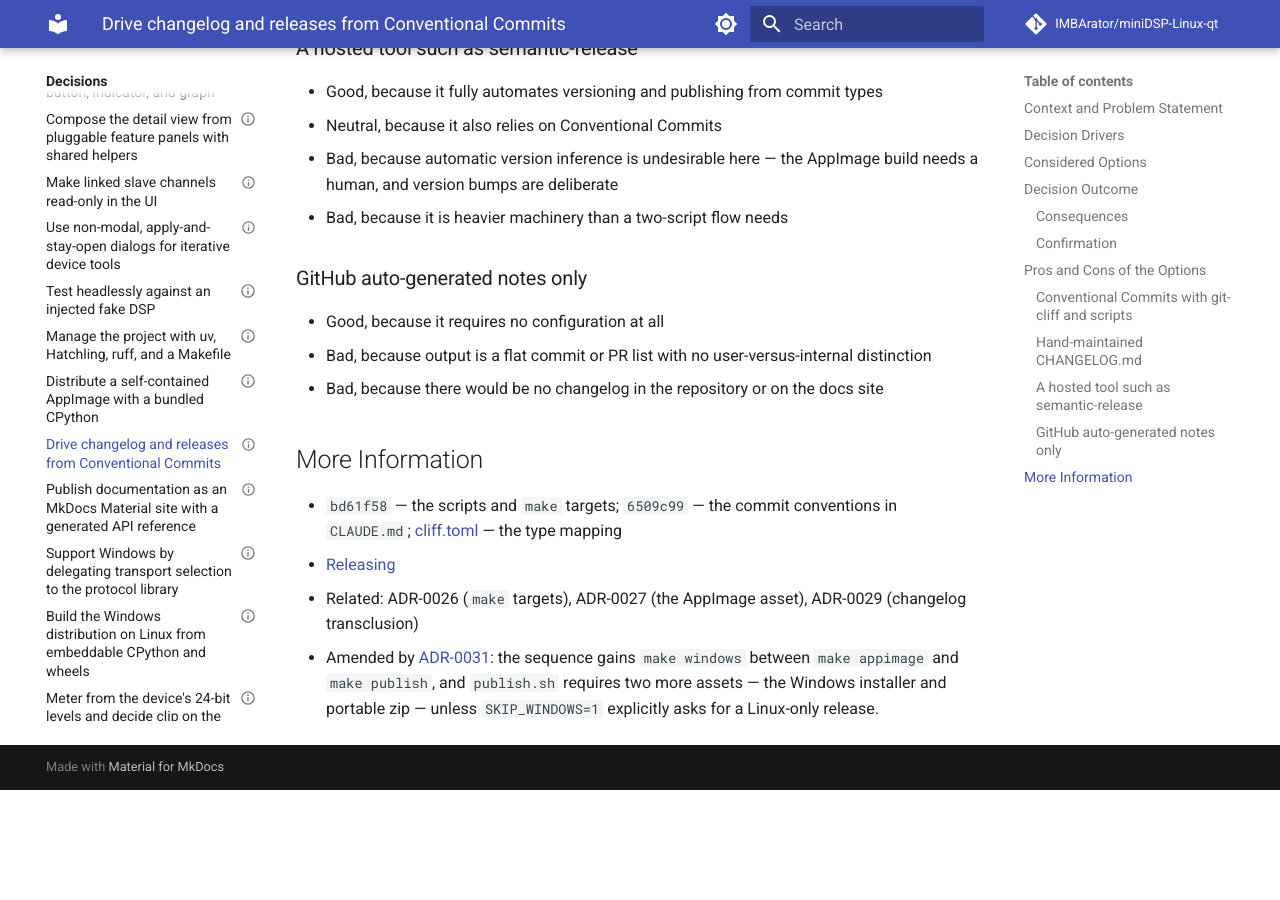
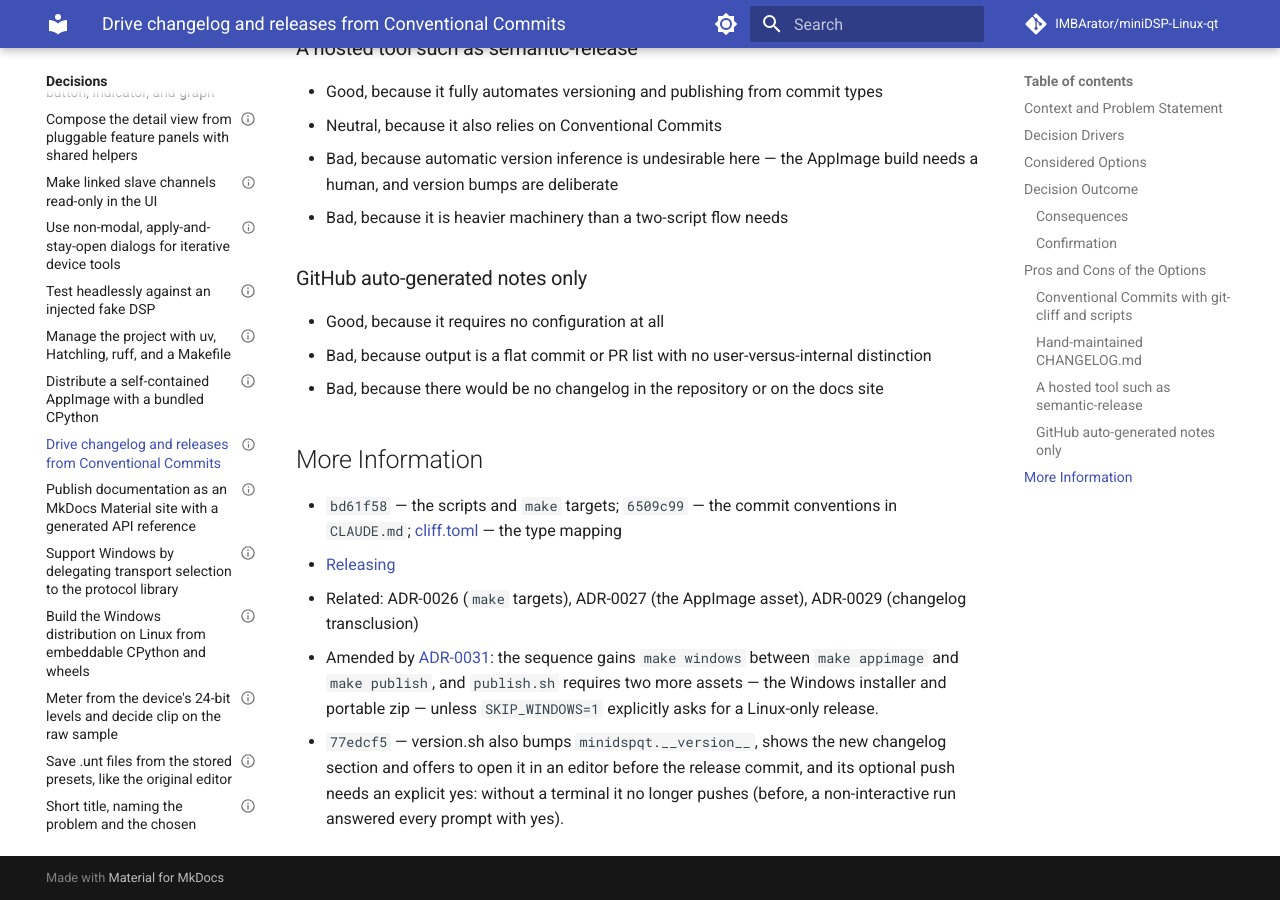
Before and after one commit to IMBArator/miniDSP-Linux-qt, an MkDocs documentation site: the page built from docs/decisions/0028-drive-releases-from-conventional-commits.md, in a window 1280 px wide and 900 px high, scrolled down 2918 px. Built offline with MkDocs 1.6.1 and Material for MkDocs 9.7.7, drawn with Linux system fonts in a browser that asks for light colours; comment, search, counter and statistics services are not loaded; before the commit the page ends 3708 px from its top, so only the background shows below that.

Commit message:
docs(decisions): note the explicit-yes push in ADR-0028

```diff
--- a/docs/decisions/0028-drive-releases-from-conventional-commits.md
+++ b/docs/decisions/0028-drive-releases-from-conventional-commits.md
@@ -138,3 +138,8 @@ before any commit or tag is created.
   the sequence gains `make windows` between `make appimage` and `make publish`,
   and `publish.sh` requires two more assets — the Windows installer and portable
   zip — unless `SKIP_WINDOWS=1` explicitly asks for a Linux-only release.
+* `77edcf5` — version.sh also bumps `minidspqt.__version__`, shows the new
+  changelog section and offers to open it in an editor before the release
+  commit, and its optional push needs an explicit yes: without a terminal it
+  no longer pushes (before, a non-interactive run answered every prompt with
+  yes).
```
